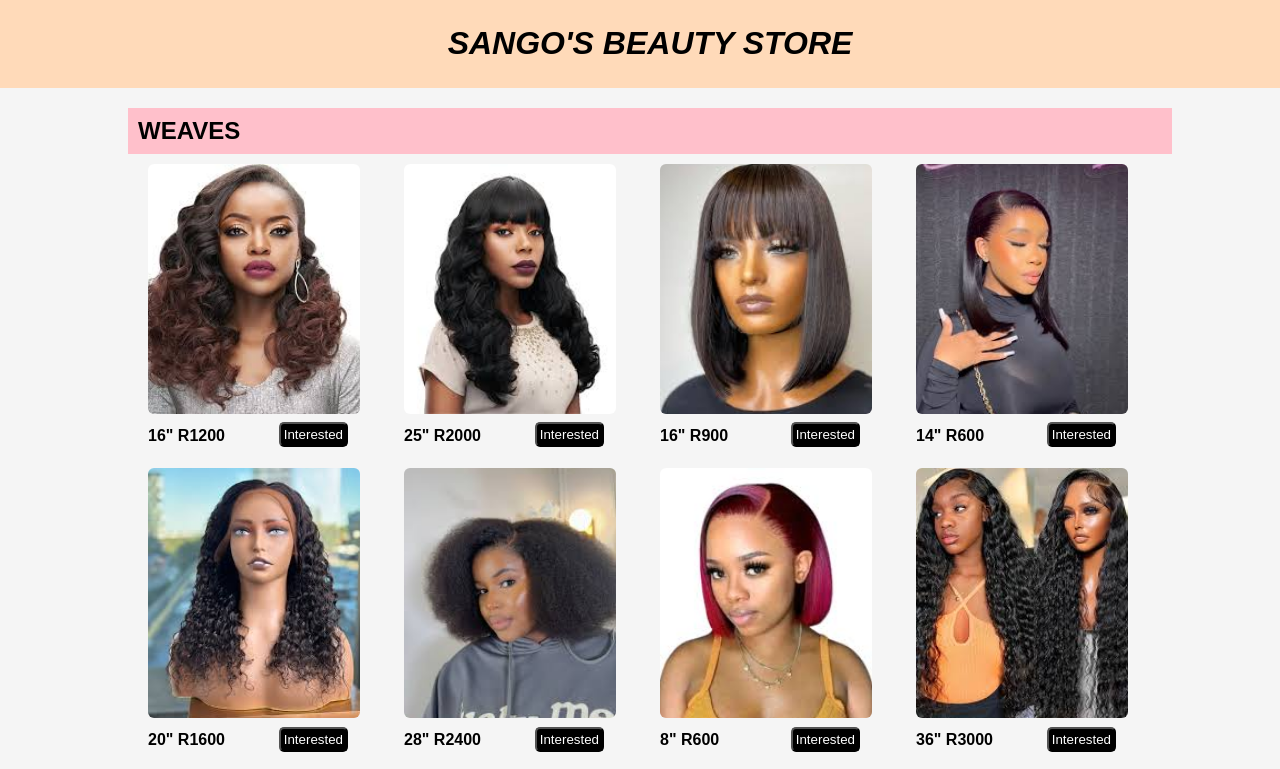
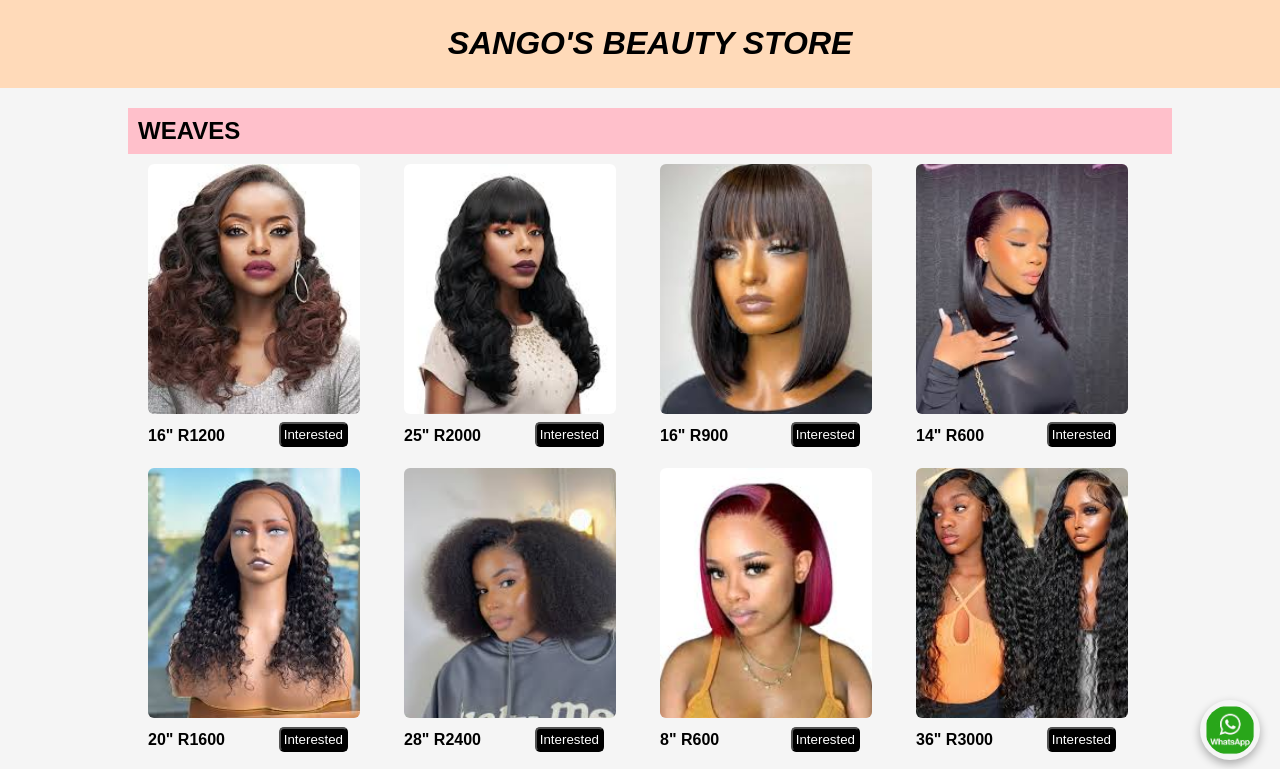
Before and after one commit to VINCODE-6/BEAUTY-STORE, a plain HTML site: page index.html in a window 1280 px wide. Shown: the top 769 px of the page. Drawn offline with Linux system fonts and the light colour scheme.

Commit message:
Update Cataloguestyle.css

```diff
--- a/Cataloguestyle.css
+++ b/Cataloguestyle.css
@@ -80,13 +80,13 @@ h2{
 .contact-btn img {
   position: fixed;           /* stays in place even when you scroll */
   bottom:40px;              /* distance from bottom */
-  right:-1150px;               /* distance from right edge */
+  right:20px;               /* distance from right edge */
   width:50px;   /* size of the button */
   height:50px;
   border-radius:50%; /* makes it round */
   padding:5px;
   object-fit:cover;
-  margin-right:80%;
+  box-shadow:0 4px 10px rgba(0,0,0,0.3);
 }
 
 .interested-button:hover{
```
